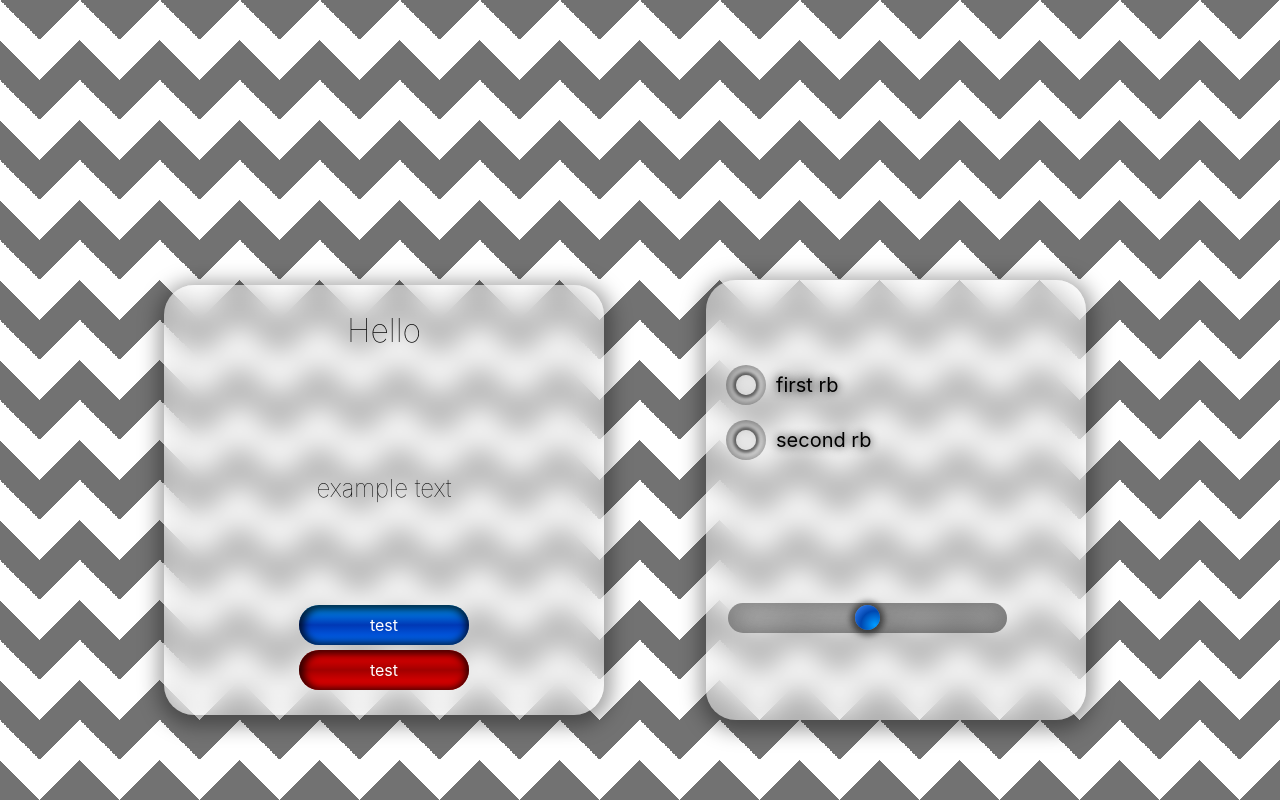
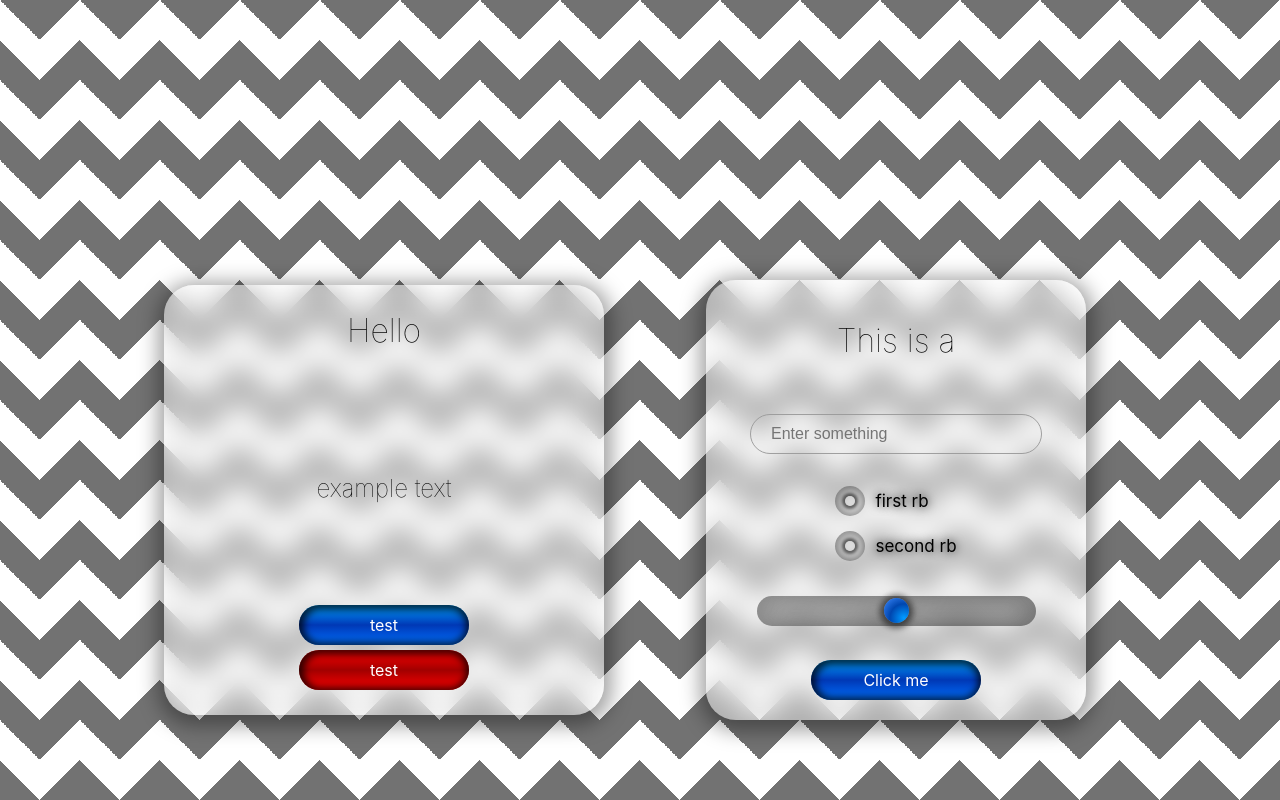
Before and after one commit to zoozoo911/ReactFrost, a React (Create React App) app: page / in a window 1280 px wide. Shown: the top 800 px of the page. Built offline with nearby package versions, Linux system fonts and the light colour scheme.

Commit message:
Added TextField + Updated Type Models and some CSS Updates

```diff
--- a/src/App.css
+++ b/src/App.css
@@ -32,9 +32,10 @@
   position: absolute;
   display: flex;
   flex-direction: column;
-  justify-content: space-around;
+  padding: 20px;
+  justify-content: space-between;
   gap: 10px;
-  align-items: flex-start;
+  align-items: center;
   right: 30%;
   padding: 20px;
   bottom: 50%;
@@ -53,3 +54,10 @@
   bottom: 50%;
   transform: translate(50%, 50%);
 }
+
+.Textfield {
+  width: 250px;
+  height: fit-content;
+  font-size: 16px;
+  color: white;
+}
--- a/src/App.tsx
+++ b/src/App.tsx
@@ -4,11 +4,22 @@ import RadioButton from "./Components/RadioButtonGroup/RadioButton";
 import RadioGroup from "./Components/RadioButtonGroup/RadioGroup";
 import Slider from "./Components/Slider/Slider";
 import Pane from "./Components/Pane/Pane";
+import TextField from "./Components/InputBox/TextField/TextField";
+import Button from "./Components/Button/Button";
 
 function App() {
   return (
     <div className="App">
       <Pane className="Pane" mode="light">
+        <h1>This is a</h1>
+        <TextField
+          placeholder="Enter something"
+          onEdited={(text) => {
+            console.log(text);
+          }}
+          responsive={false}
+          className="Textfield"
+        />
         <RadioGroup
           onInteracted={(value, index, label) => {
             console.log("label:" + label, "value:" + value, "index:" + index);
@@ -38,6 +49,12 @@ function App() {
             width: "80%",
           }}
         />
+        <Button
+          label="Click me"
+          type="normal"
+          design="glossy"
+          style={{ width: "50%", height: "40px" }}
+        />
       </Pane>
 
       <Dialog
@@ -50,7 +67,7 @@ function App() {
             onClick: () => console.log("button 1"),
             label: "test",
             type: "normal",
-            mode: "3D",
+            design: "glossy",
             style: {
               position: "relative",
               width: "50%",
@@ -61,7 +78,7 @@ function App() {
             onClick: () => console.log("button 2"),
             label: "test",
             type: "cancel",
-            mode: "3D",
+            design: "glossy",
             style: {
               color: "white",
               borderColor: "black",
--- a/src/Components/Button/Button.tsx
+++ b/src/Components/Button/Button.tsx
@@ -4,11 +4,11 @@ import ButtonProps from "../../Models/ButtonModel";
 import "./Button.css";
 
 const Button: React.FC<ButtonProps> = (props) => {
-  const { style = {}, label, type, mode, ...events } = props;
+  const { style = {}, label, type, design, ...events } = props;
   const [customCSS, setCustomCSS] = useState<React.CSSProperties>({});
 
   useEffect(() => {
-    if (mode == "3D") {
+    if (design == "glossy") {
       const { backgroundColor, borderColor, color, ...otherStyleKeys } = style;
       setCustomCSS(otherStyleKeys);
     } else setCustomCSS(style);
@@ -18,7 +18,7 @@ const Button: React.FC<ButtonProps> = (props) => {
     <div
       style={customCSS}
       className={
-        mode === "3D"
+        design === "glossy"
           ? type === "normal"
             ? `ButtonBlue`
             : `ButtonRed`
--- /dev/null
+++ b/src/Components/InputBox/TextField/TextField.css
@@ -0,0 +1,25 @@
+.TextField {
+  outline: none;
+  padding: 10px;
+  border-radius: 30px;
+  border: 0.5px solid #9b9b9bf0;
+  background: transparent;
+  /* box-shadow: 0px 0px 10px 2px #6d6d6dcf; */
+  color: rgb(83, 83, 83);
+  padding-left: 20px;
+  padding-right: 20px;
+  transition: 0.2s all;
+  /* background: linear-gradient(
+    0deg,
+    rgba(255, 255, 255, 0.5298494397759104) 0%,
+    rgba(202, 202, 202, 1) 50%,
+    rgba(255, 255, 255, 0.30575980392156865) 100%
+  ); */
+}
+
+.TextField:focus {
+  background: #c1c1c161;
+  border: 2px solid rgb(145, 145, 145);
+  box-shadow: inset 0px 0px 7px 0px #353535cf;
+  color: rgb(83, 83, 83);
+}
--- /dev/null
+++ b/src/Components/InputBox/TextField/TextField.tsx
@@ -0,0 +1,39 @@
+import React, { useEffect, useState } from "react";
+import TextFieldProps from "../../../Models/InputModels/TextField";
+import "./TextField.css";
+
+const TextField: React.FC<TextFieldProps> = ({
+  placeholder,
+  id,
+  style = {},
+  className,
+  responsive,
+  onEdited,
+  ...events
+}) => {
+  const [textValue, setTextValue] = useState<string>("");
+  useEffect(() => {
+    if (responsive == true) if (onEdited) onEdited(textValue);
+  }, [textValue]);
+  return React.cloneElement(
+    <input
+      type="text"
+      id={id}
+      value={textValue}
+      onChange={(e) => {
+        setTextValue(e.target.value);
+      }}
+      onKeyDown={(e) => {
+        if (e.key == "Enter" && responsive == false) {
+          if (onEdited) onEdited(textValue);
+        }
+      }}
+      placeholder={placeholder}
+      className={"TextField" + " " + className}
+      style={style}
+    ></input>,
+    events
+  );
+};
+
+export default TextField;
--- a/src/Components/Pane/Pane.css
+++ b/src/Components/Pane/Pane.css
@@ -4,6 +4,7 @@
   -webkit-backdrop-filter: blur(15px);
   backdrop-filter: blur(15px);
   border-radius: 30px;
+  box-sizing: content-box;
 }
 
 .PaneDark {
@@ -13,3 +14,8 @@
 .PaneLight {
   background-color: #ffffff70;
 }
+
+h1,
+h2 {
+  font-weight: 100;
+}
--- a/src/Components/RadioButtonGroup/Radio.css
+++ b/src/Components/RadioButtonGroup/Radio.css
@@ -1,6 +1,6 @@
 .RadioButton {
-  width: 40px;
-  height: 40px;
+  width: 30px;
+  height: 30px;
   border-radius: 50%;
   background-color: rgb(255 255 255 / 0%);
   -webkit-backdrop-filter: blur(15px);
@@ -16,15 +16,15 @@
 .RadioUnSelectedLight,
 .RadioUnSelectedDark,
 .RadioSelected {
-  width: 20px;
-  height: 20px;
+  width: 10px;
+  height: 10px;
   border-radius: 50%;
   box-shadow: 0px 0px 3px 3px #08080894;
 }
 
 .RadioSelected {
   background: radial-gradient(
-    farthest-corner at 16px 18px,
+    farthest-corner at 10px 10px,
     rgb(0, 153, 255) 16%,
     rgb(0, 70, 175) 50%,
     rgb(62, 139, 255) 100%
@@ -51,7 +51,7 @@
 }
 
 .RadioButtonLabel {
-  font-size: 20px;
+  font-size: 17px;
   text-shadow: 0 0 10px black;
   color: black;
 }
--- a/src/Models/ButtonModel.d.ts
+++ b/src/Models/ButtonModel.d.ts
@@ -20,7 +20,8 @@ type ButtonProps = {
   id?: string;
   label: string;
   type: "normal" | "cancel";
-  mode: "3D" | "flat";
+  // design: "light" | "dark";
+  design: "glossy" | "flat";
   style?: React.CSSProperties;
   className?: string;
   mode?: "light" | "dark";
```
Also changed, not shown: src/Models/InputModels/TextField.d.ts (added, +13 -0 lines).
